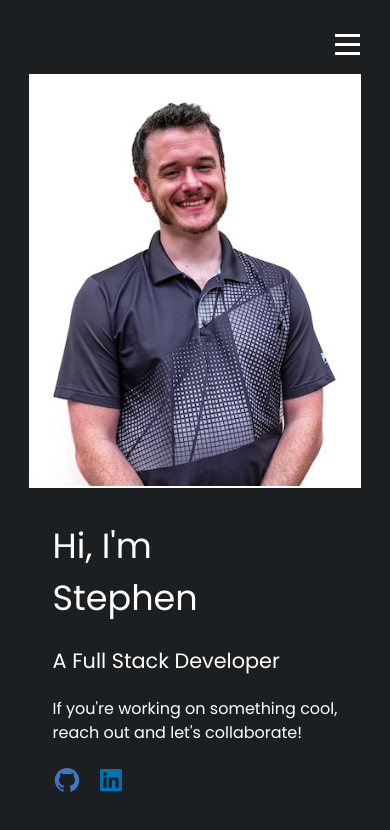
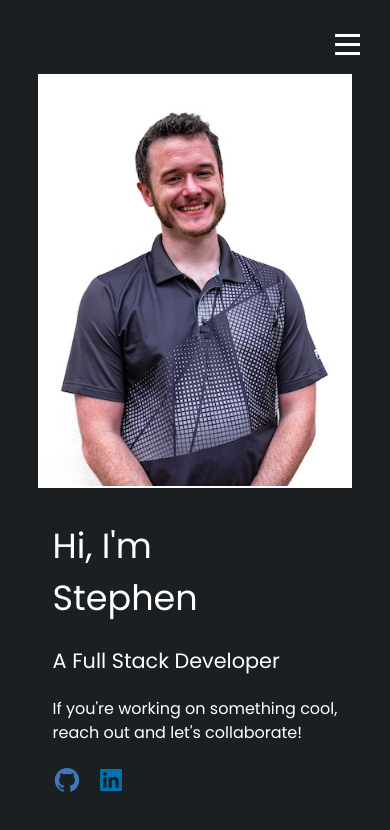
Before and after one commit to smontana/Portfolio, a React (Create React App) app: page / in a window 390 px wide. Shown: the top 830 px of the page. Built offline with nearby package versions, Linux system fonts and the light colour scheme.

Commit message:
styles update for previous change

```diff
--- a/src/pages/Home/Style.scss
+++ b/src/pages/Home/Style.scss
@@ -42,16 +42,16 @@
 @media screen and (max-width: 700px){
   .home{
     flex-direction: column;
-    height: 110vh;
-    overflow: hidden;
+    height: 100vh;
+
     .info-section{
       padding: 2rem;
       h1{
         font-size: 35px;
       }
     }
+
     .image-section{
-      width: 85vw;
       order: -1;
     }
   }
```
